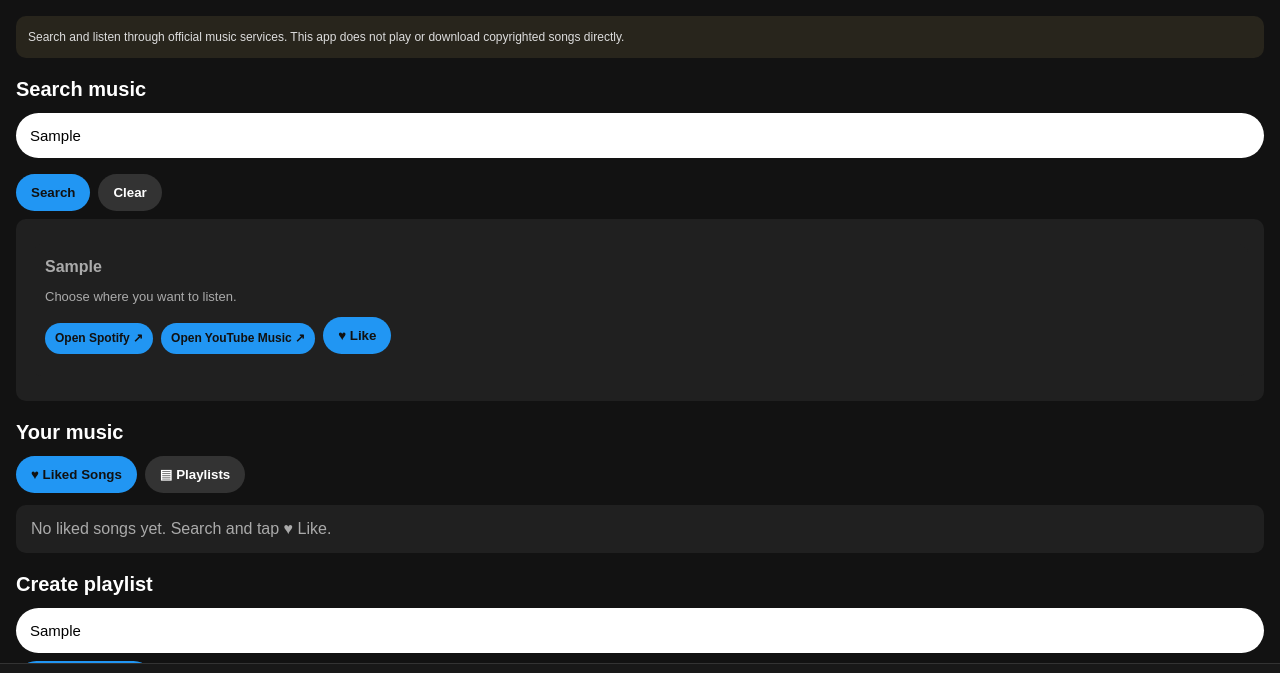
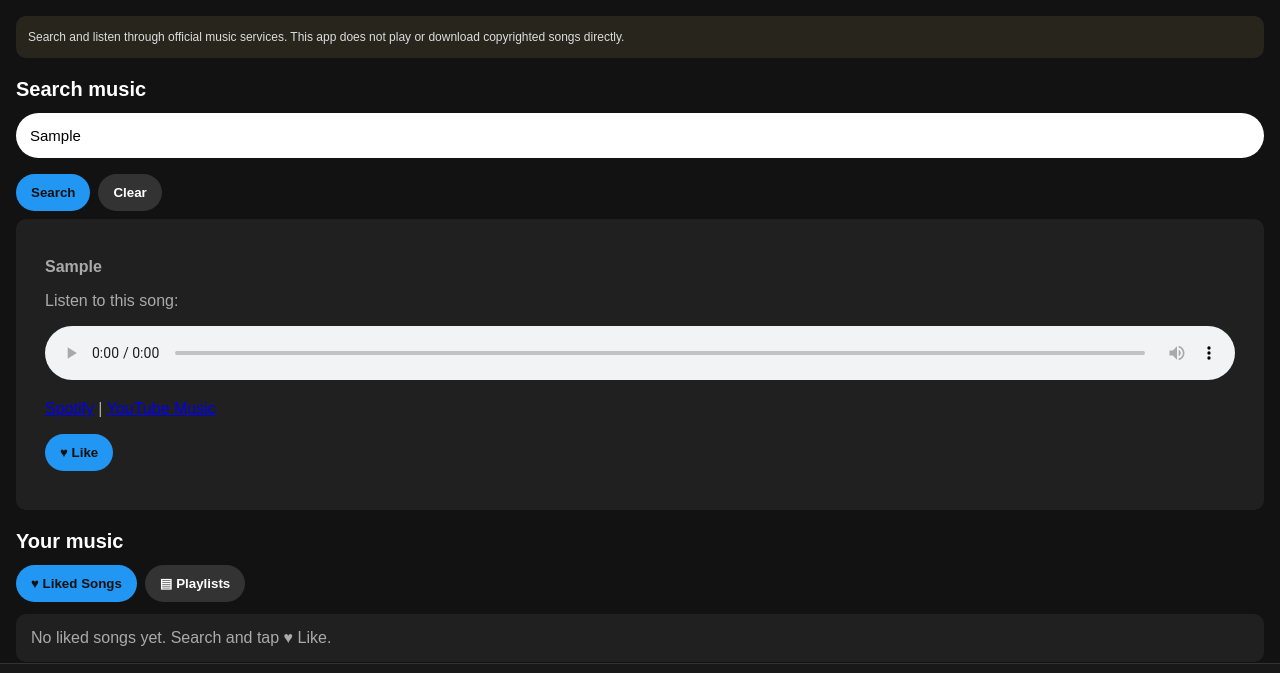
Before and after one commit to mj73suhail/-vibe-it-android, a website: page www/index.html in a window 1280 px wide. Both pictures are taken after typing "Sample", "Sample" into the empty fields and a click on the button "Search". Shown: the part 74-747 px from the top of the page. Drawn offline with Linux system fonts and the light colour scheme.

Commit message:
Update index.html

```diff
--- a/www/index.html
+++ b/www/index.html
@@ -89,18 +89,12 @@ function spotify(q){return 'https://open.spotify.com/search/'+encodeURIComponent
 function youtube(q){return 'https://music.youtube.com/search?q='+encodeURIComponent(q)}
 
 function searchMusic(){
- const q=$('query').value.trim();
- if(!q){$('results').innerHTML='<div class="empty">Enter a song or artist name first.</div>';return}
- $('results').innerHTML=`
- <div class="card">
-  <strong>${safe(q)}</strong>
-  <p class="muted">Choose where you want to listen.</p>
-  <div class="row">
-   <a class="link" target="_blank" rel="noopener" href="${spotify(q)}">Open Spotify ↗</a>
-   <a class="link" target="_blank" rel="noopener" href="${youtube(q)}">Open YouTube Music ↗</a>
-   <button onclick="likeSong('${encodeURIComponent(q)}')">♥ Like</button>
-  </div>
- </div>`;
+  const q=$('query').value.trim();
+  if(!q){
+    $('results').innerHTML='<div class="empty">Song name enter pannunga.</div>';
+    return;
+  }
+  $('results').innerHTML='<div class="card"><strong>'+safe(q)+'</strong><p>Listen to this song:</p><audio controls style="width:100%" src="https://freetouse.com"></audio><p><a href="'+spotify(q)+'" target="_blank">Spotify</a> | <a href="'+youtube(q)+'" target="_blank">YouTube Music</a></p><button onclick="likeSong(\''+encodeURIComponent(q)+'\')">♥ Like</button></div>';
 }
 function likeSong(encoded){
  const title=decodeURIComponent(encoded);
```
